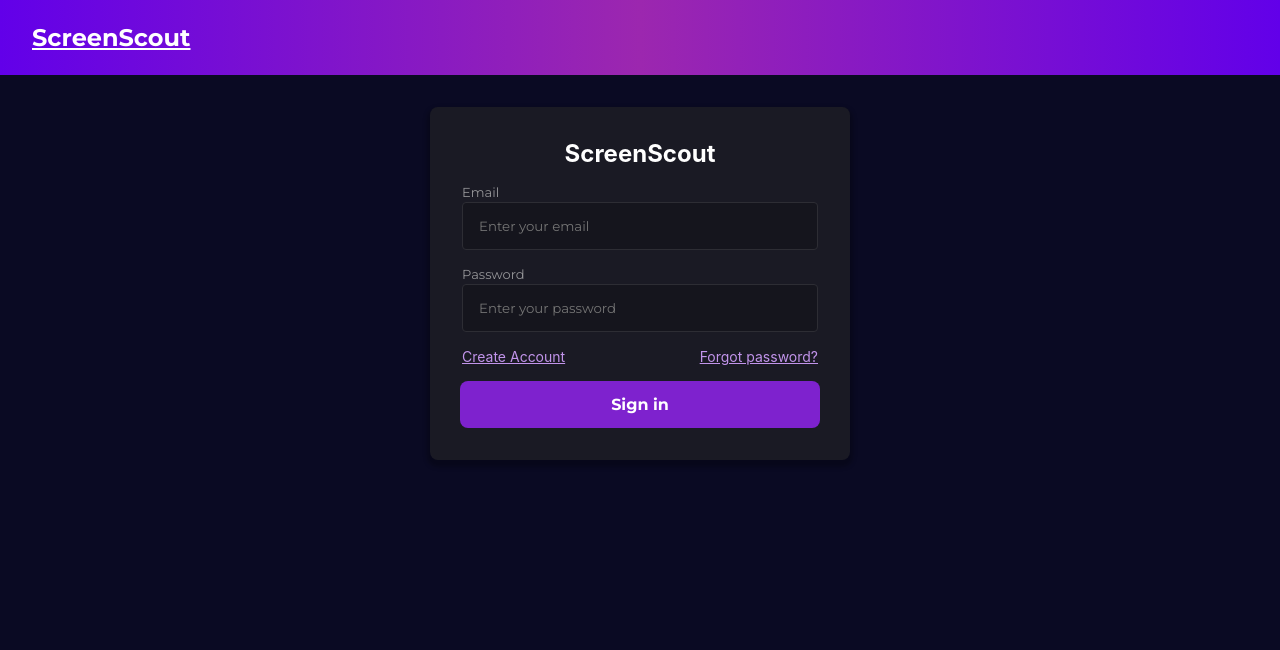
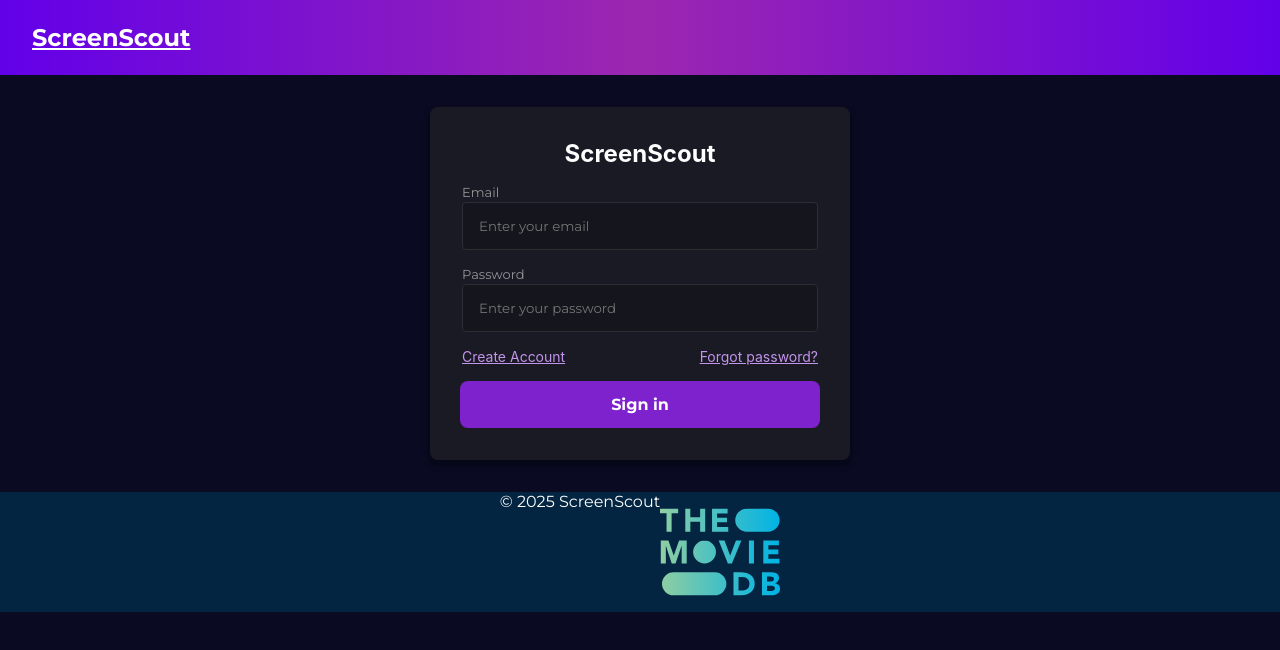
Before and after one commit to nomech/S2_ScreenScout, a React (Vite) app: page /login in a window 1280 px wide. Shown: the top 650 px of the page. Built offline with nearby package versions, Linux system fonts and the light colour scheme; no server answers.

Commit message:
Add Footer component and TMDB logo

```diff
--- a/src/App.jsx
+++ b/src/App.jsx
@@ -4,7 +4,7 @@
 import Navbar from "./components/Navbar/Navbar";
 import AuthContext from "./context/AuthContext";
 import InfoCard from "./components/InfoCard/InfoCard";
-// import Button from "./components/Button/Button";
+import Footer from "./components/Footer/Footer";
 
 function App() {
     const { verified, user } = useContext(AuthContext);
@@ -38,6 +38,7 @@
             <main className="wrapper">
                 <Outlet />
             </main>
+            <Footer />
         </>
     );
 }
--- /dev/null
+++ b/src/components/Footer/Footer.jsx
@@ -0,0 +1,20 @@
+import React from "react";
+import styles from "./Footer.module.css";
+import tmdbLogo from "../../assets/images/tmdb.svg";
+
+const Footer = () => {
+    return (
+        <footer>
+            <p className={styles.footerText}>
+                © {new Date().getFullYear()} ScreenScout
+            </p>
+            <img
+                className={styles.footerLogo}
+                src={tmdbLogo}
+                alt="The Movie Database"
+            />
+        </footer>
+    );
+};
+
+export default Footer;
--- /dev/null
+++ b/src/components/Footer/Footer.module.css
@@ -0,0 +1,12 @@
+footer {
+    width: 100%;
+    display: flex;
+    justify-content: center;
+    background-color: #032541;
+}
+
+.footerLogo {
+    width: 120px;
+    height: 120px;
+    place-self: end;
+}
```
Also changed, not shown: src/assets/images/tmdb.svg (added).
